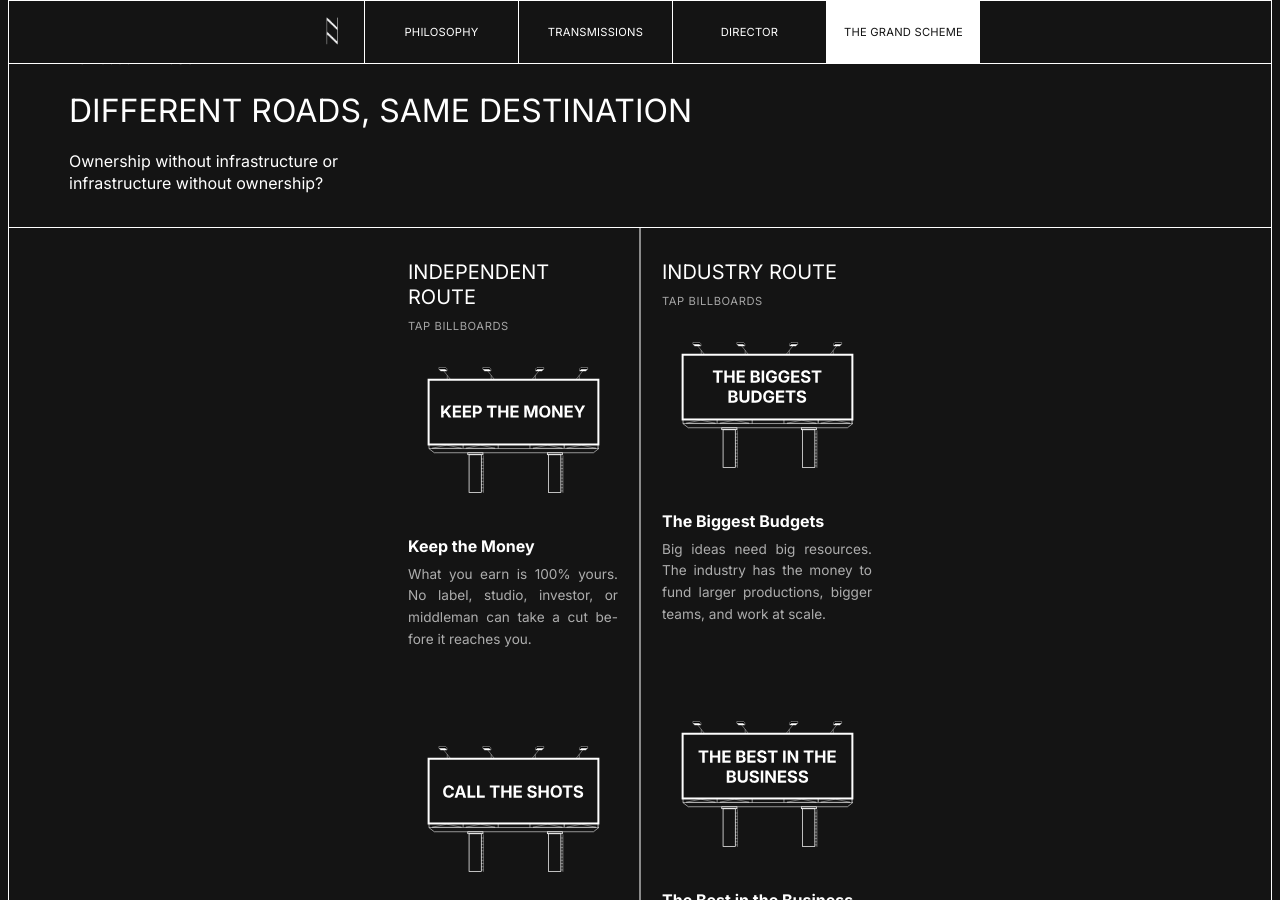
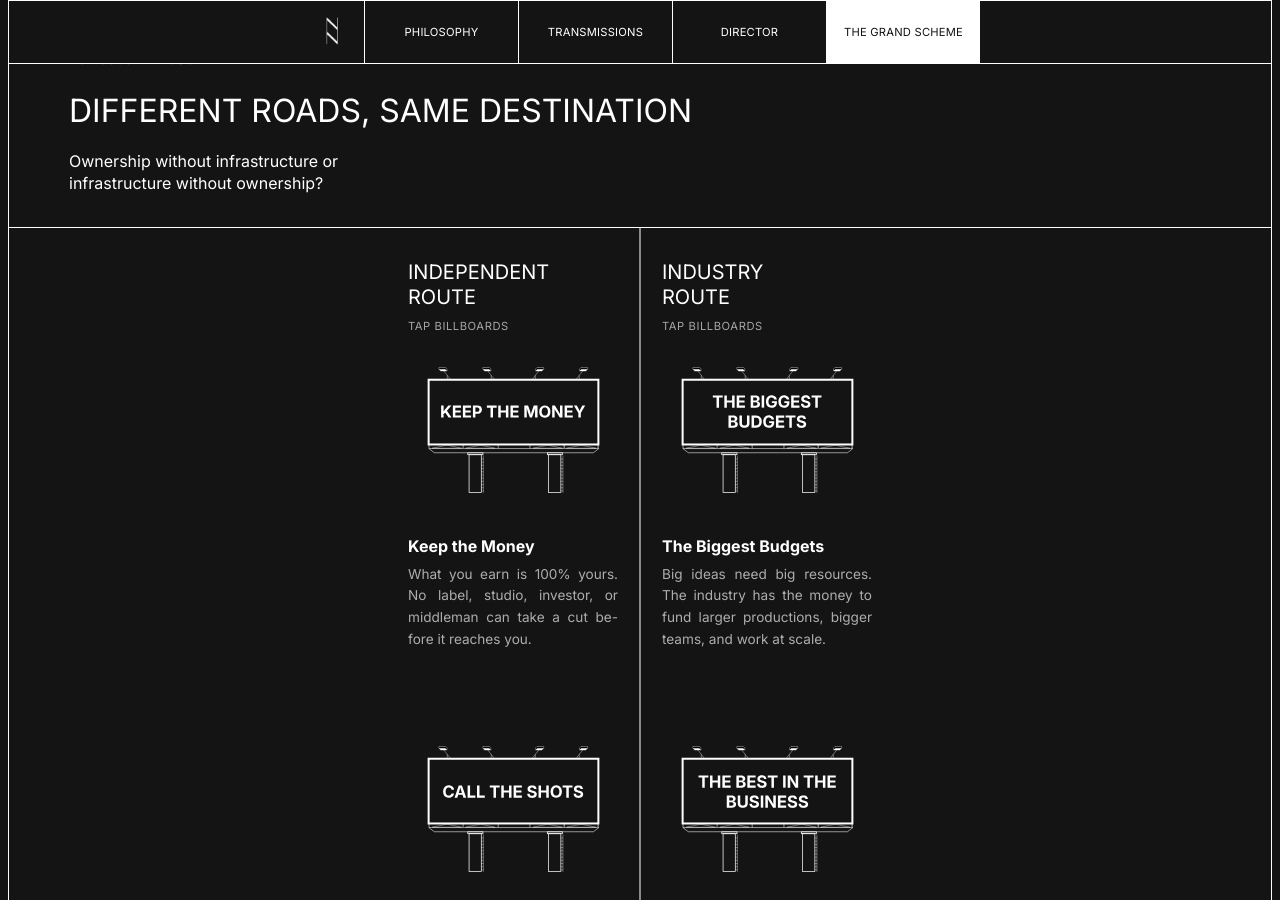
Before and after one commit to laindoe/ten-grand, a Jekyll site: the page built from index.html, in a window 1280 px wide and 900 px high, scrolled down 948 px. Built offline with Jekyll 4.4.1, drawn with Linux system fonts in a browser that asks for light colours.

Commit message:
Break both route titles onto two lines so the columns align (#195)
"INDEPENDENT ROUTE" wrapped and "INDUSTRY ROUTE" did not, so the two
columns' billboards started 25px apart from 480px up.

Both titles now break after their first word. Both, not just the
longer one -- breaking one and letting the other wrap naturally
reintroduces the same skew at whatever width their line counts
diverge.

Two fixed lines each is what the layout already wanted: the grid is
capped by --content-max-width, so a column is never wider than ~226px
and "INDEPENDENT ROUTE" is two lines at every width from 320 to 1600.
There is no size at which it collapses to one line and the pair looks
wrong.

It also stops the alignment depending on whether Inter loaded. The
fallback face is wider, so locally it wrapped "INDUSTRY ROUTE" that
the real font fits on one line -- the live site was skewed at widths
where a local check looked clean.

Verified at 320/360/375/393/412/430/480/540/600/768/834/1024/1280/
1440/1600: both titles two lines, cue and first-billboard offsets
identical between columns, no title overflowing its own box.


Claude-Session: https://claude.ai/code/session_017ynTvtGuh3qPdfkvciNjhT

Co-authored-by: Claude <noreply@anthropic.com>

```diff
--- a/index.html
+++ b/index.html
@@ -59,7 +59,7 @@
       <div class="dilemma__grid-wrap">
         <div class="dilemma__grid reveal">
           <div class="dilemma__column">
-            <h3 class="dilemma__route-title">INDEPENDENT ROUTE</h3>
+            <h3 class="dilemma__route-title">INDEPENDENT<br />ROUTE</h3>
             <p class="dilemma__cue">TAP BILLBOARDS</p>
 
             <div class="billboard" data-alt-title="What Money?" data-alt-body="Keeping 100% sounds great, but when you have to front the cost and create every opportunity yourself, what&rsquo;s left to keep?">
@@ -182,7 +182,7 @@
           <div class="dilemma__divider-spacer" aria-hidden="true"></div>
 
           <div class="dilemma__column dilemma__column--industry">
-            <h3 class="dilemma__route-title">INDUSTRY ROUTE</h3>
+            <h3 class="dilemma__route-title">INDUSTRY<br />ROUTE</h3>
             <p class="dilemma__cue">TAP BILLBOARDS</p>
 
             <div class="billboard" data-alt-title="The Biggest Loans" data-alt-body="Those big budgets often come as advances that have to be recouped before you get paid. The bigger the investment, the longer it can take to actually see your share.">
```
Also changed, not shown: css/style.css (+9 -0 lines).
